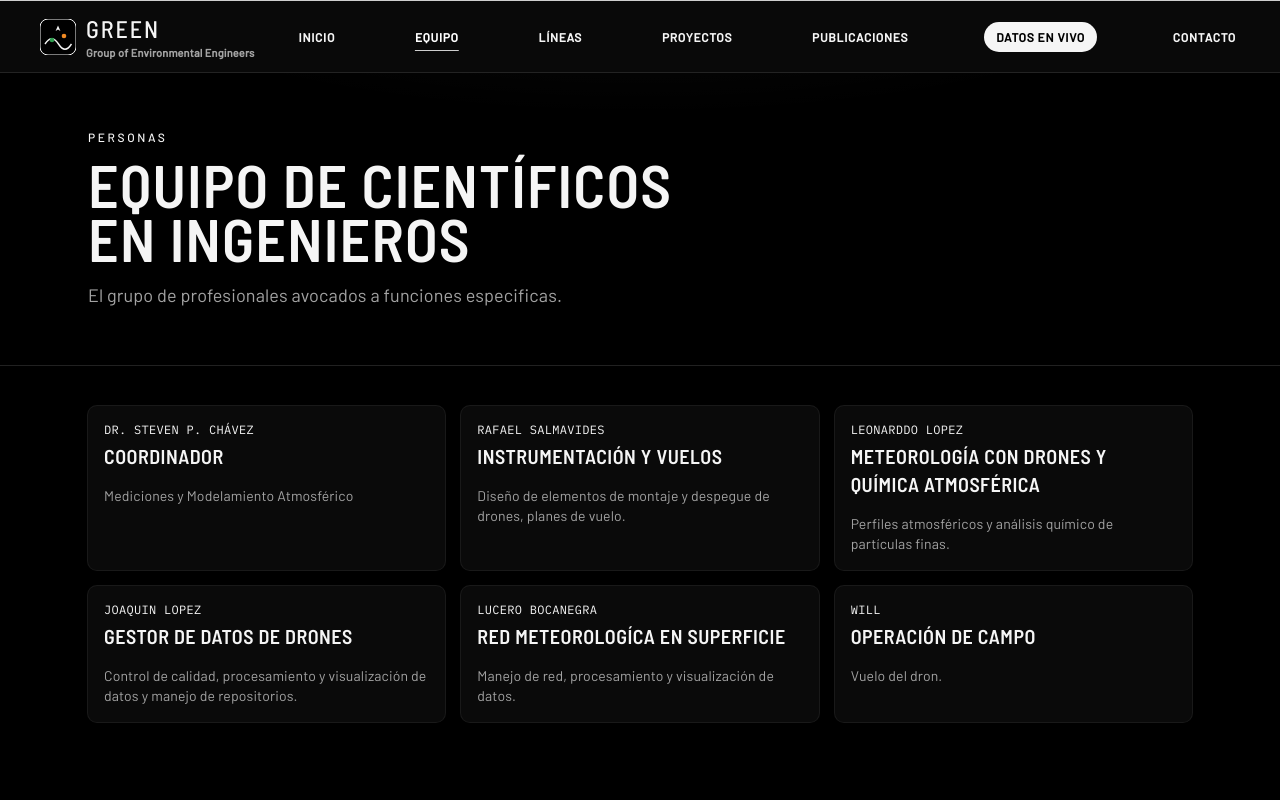
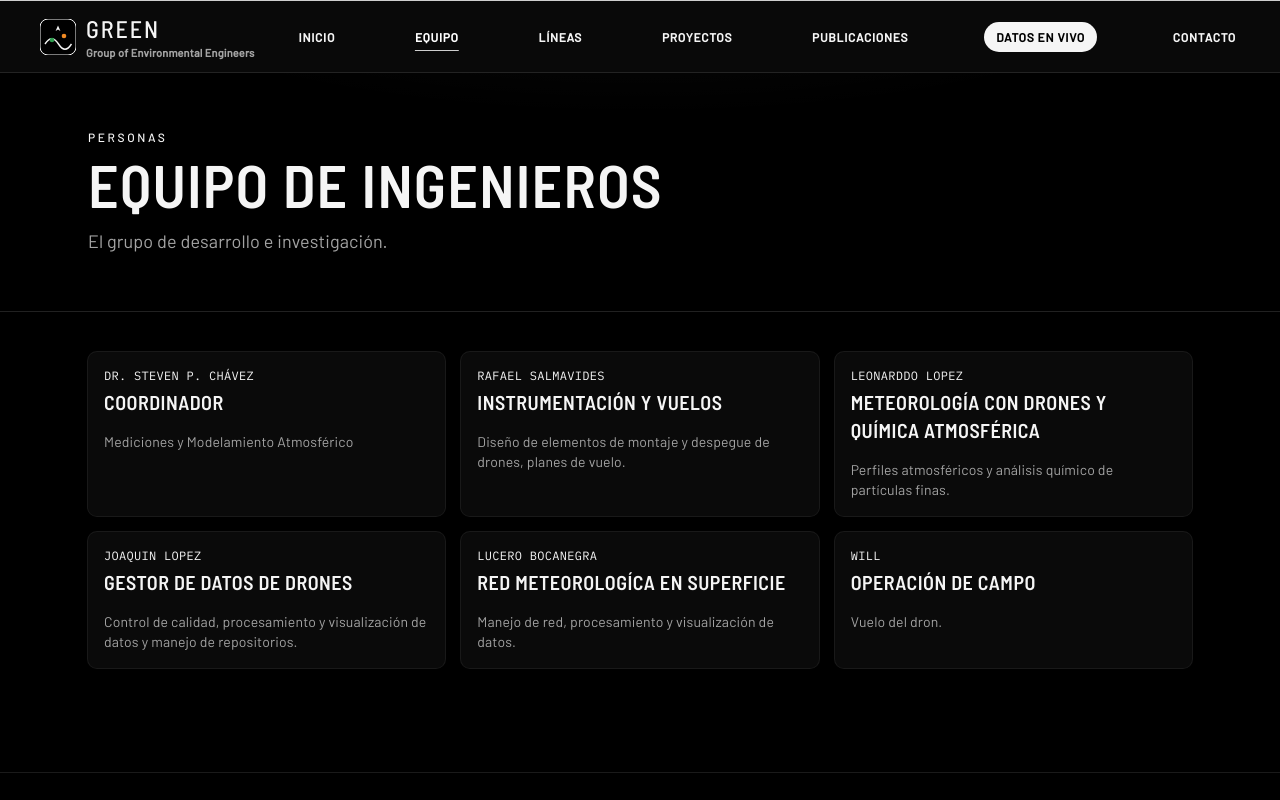
Before and after one commit to p494skgnzw-design/prototipo-calidad-aire-lima, a Next.js app: page /equipo in a window 1280 px wide. Shown: the top 800 px of the page. Built offline with nearby package versions, Linux system fonts and the light colour scheme.

Commit message:
Update page.tsx

```diff
--- a/app/equipo/page.tsx
+++ b/app/equipo/page.tsx
@@ -14,8 +14,8 @@ export default function EquipoPage() {
     <>
       <PageHeader
         eyebrow="Personas"
-        title="Equipo de Científicos en Ingenieros"
-        lede="El grupo de profesionales avocados a funciones especificas."
+        title="Equipo de Ingenieros"
+        lede="El grupo de desarrollo e investigación."
       />
       <div className="mx-auto grid max-w-6xl gap-4 px-4 py-10 sm:grid-cols-2 sm:px-6 lg:grid-cols-3">
         {team.map((person) => (
```
